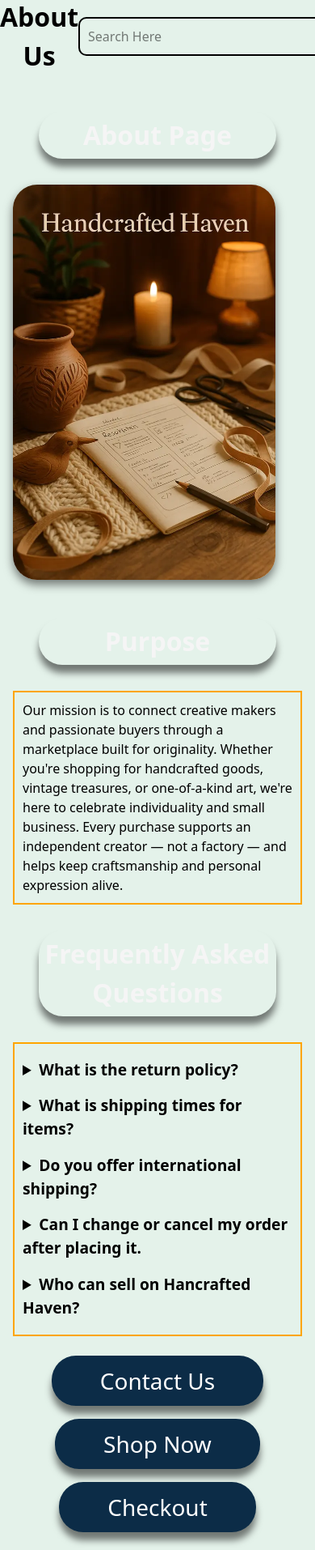
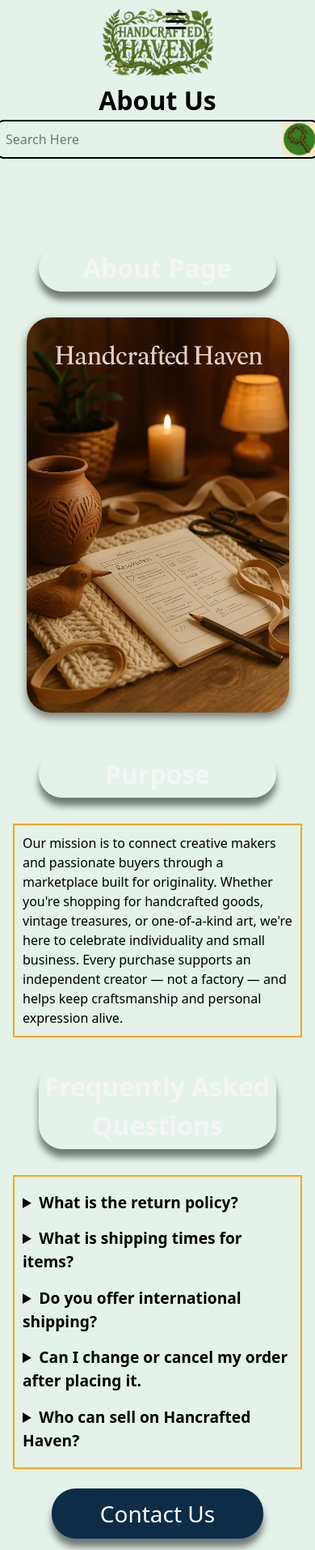
Before and after one commit to bcadolf/wdd430-team4, a Next.js app in the folder handcrafted-haven/: page /about in a window 390 px wide. Shown: the top 1914 px of the page at 81% size. Built offline with nearby package versions, Linux system fonts and the light colour scheme.

Commit message:
CHanges to header

```diff
--- a/handcrafted-haven/src/app/about/page.module.css
+++ b/handcrafted-haven/src/app/about/page.module.css
@@ -20,6 +20,7 @@
   box-shadow: 0 10px 8px rgba(0, 0, 0, 0.5);
 
 }
+
 .aboutImg {
   width: 325px;
   height: 487.5px;
@@ -92,5 +93,16 @@ padding: 10px;
     grid-template-columns: 1fr;
     padding: 1rem;
     gap: 15px;
+    justify-content: center;
+    align-items: center;
+    padding-top: 90px;
   }
+  .aboutImg {
+    margin: 0 auto;
+  }
+  .mainContent {
+    margin-top: 90px;
+  }
+
+
 }
--- a/handcrafted-haven/src/app/about/page.tsx
+++ b/handcrafted-haven/src/app/about/page.tsx
@@ -53,7 +53,7 @@ export default function About() {
   ];
 
   return (
-    <div>
+    <div className={styles.mainContent}>
       <div className={styles.container}>
         <div className={styles.sectionImage}>
           <h1 className={styles.title}>About Page</h1>
--- a/handcrafted-haven/src/app/page.module.css
+++ b/handcrafted-haven/src/app/page.module.css
@@ -133,6 +133,7 @@ a.secondary {
 
   .main {
     align-items: center;
+    margin-top: 150px;
   }
 
   .main ol {
--- a/handcrafted-haven/src/components/Footer.module.css
+++ b/handcrafted-haven/src/components/Footer.module.css
@@ -38,3 +38,49 @@
     content: "/";
     color: var(--color-secondary);
 }
+.socialIcon {
+    font-size: 25px;
+}
+
+
+
+@media (max-width: 768px) {
+  .footerContainer {
+    display: flex;
+    flex-direction: column;
+    align-items: center;
+    justify-content: center;
+    margin: 0 auto;
+  }
+  .socials {
+    display: flex;
+    flex-direction: column;
+    align-items: center;
+    justify-content: center;
+    gap: 15px;
+    margin-top: 20px;
+    padding-bottom: 20px;
+    border-top: solid black 2px;
+    border-bottom: solid black 2px;
+  }
+  .socialIcon {
+    font-size: 40px;
+    margin-top: 10px;
+  }
+  .copyright {
+    display: flex;
+    align-items: center;
+    justify-content: center;
+  }
+
+  .navList {
+    flex-direction: column;
+    align-items: center;
+    gap: 10px;
+    padding-top: 20px;
+    border-top: solid black 2px;
+
+  }
+
+
+}
--- a/handcrafted-haven/src/components/Footer.tsx
+++ b/handcrafted-haven/src/components/Footer.tsx
@@ -20,10 +20,10 @@ const navlinks: NavLink[] = [
 ]
 
 const socialLinks: SocialLink[] = [
-    { label: "Facebook", href: "https://facebook.com", icon: <FaFacebookF size={25}/>},
-    { label: "Instagram", href: "https://instagram.com", icon: <FaInstagram size={25}/>},
-    { label: "Twitter", href: "https://twitter.com", icon: <FaTwitter size={25}/>},
-    { label: "Email", href: "https://mailto:info@handcraftedhaven.com", icon: <FaEnvelope size={25}/>},
+    { label: "Facebook", href: "https://facebook.com", icon: <FaFacebookF className={styles.socialIcon}/>},
+    { label: "Instagram", href: "https://instagram.com", icon: <FaInstagram className={styles.socialIcon}/>},
+    { label: "Twitter", href: "https://twitter.com", icon: <FaTwitter className={styles.socialIcon}/>},
+    { label: "Email", href: "https://mailto:info@handcraftedhaven.com", icon: <FaEnvelope className={styles.socialIcon}/>},
 ]
 
 export default function Footer() {
--- /dev/null
+++ b/handcrafted-haven/src/components/HamburgerMenu.tsx
@@ -0,0 +1,18 @@
+import React, { useState } from 'react';
+import styles from './HamburgerMenu.module.css'
+
+const HamburgerMenu = () => {
+    const [Open, setOpen] = useState(false);
+
+    const toggleMenu = () => setOpen(!Open);
+
+    return (
+        <div className={styles.container}>
+            <button
+                className={`${styles.hamburger} ${Open ? styles.Open : ''}`}
+                onClick={toggleMenu}
+                aria-label="Toggle Hamburger Menu"
+            />
+        </div>
+    );
+}
--- a/handcrafted-haven/src/components/Header.module.css
+++ b/handcrafted-haven/src/components/Header.module.css
@@ -16,6 +16,9 @@
     color: black;
     font-weight: bolder;
     font-size: 2rem;
+}
+.hamburger {
+    display: none;
 }
 .navList li a {
  display: inline-block;
@@ -41,3 +44,71 @@
     overflow: visible;
 
 }
+
+@media (max-width: 768px) {
+    .header {
+        display: flex;
+        flex-direction: column;
+        overflow: none;
+        position: static;
+        z-index: 1;
+        height: 90px;
+    }
+
+  .navigation {
+    position: fixed;
+    top: 25;
+    right: -100%;
+    width: 250px;
+    height: 50vh;
+    background-color: white;
+    flex-direction: column;
+    padding: 2rem;
+    transition: right 0.3s ease;
+    z-index: 999;
+  }
+
+  .navigation.show {
+    right: 0;
+  }
+
+  .navList {
+    flex-direction: column;
+    gap: 1.5rem;
+  }
+
+  .hamburger {
+    display: flex;
+    flex-direction: column;
+    justify-content: space-between;
+    width: 25px;
+    height: 20px;
+    background: none;
+    border: none;
+    cursor: pointer;
+    z-index: 1000;
+    position: absolute;
+    top: 1rem;
+    right: 10rem;
+  }
+
+  .bar {
+    height: 3px;
+    width: 100%;
+    background: black;
+    border-radius: 2px;
+    transition: 0.3s ease;
+  }
+
+  .open .bar:nth-child(1) {
+    transform: rotate(45deg) translateY(6px);
+  }
+
+  .open .bar:nth-child(2) {
+    opacity: 0;
+  }
+
+  .open .bar:nth-child(3) {
+    transform: rotate(-45deg) translateY(-6px);
+  }
+}
--- a/handcrafted-haven/src/components/Header.tsx
+++ b/handcrafted-haven/src/components/Header.tsx
@@ -1,7 +1,7 @@
 'use client';
 
 
-import React from "react";
+import React, {useState} from "react";
 import { NavLink } from "./types";
 import { usePathname } from "next/navigation";
 import Link from "next/link";
@@ -17,6 +17,8 @@ const navlinks: NavLink[] = [
 
 
 export default function Header() {
+
+    const [menuOpen, setMenuOpen] = useState(false);
 
     const pathname = usePathname();
 
@@ -35,7 +37,16 @@ export default function Header() {
                 <div className="search">
                     <SearchBar/>
                 </div>
-             <nav className={styles.navigation}>
+            <button
+            className={`${styles.hamburger} ${menuOpen ? styles.open : ''}`}
+            onClick={() => setMenuOpen(!menuOpen)}
+            >
+                <span className={styles.bar}></span>
+                <span className={styles.bar}></span>
+                <span className={styles.bar}></span>
+
+            </button>
+             <nav className={`${styles.navigation} ${menuOpen ? styles.show : ''}`}>
                 <ul className={styles.navList}>
                     {navlinks.map((link) => (
                         <li key={link.href}>
```
Also changed, not shown: handcrafted-haven/src/components/HamburgerMenu.module.css (added).
